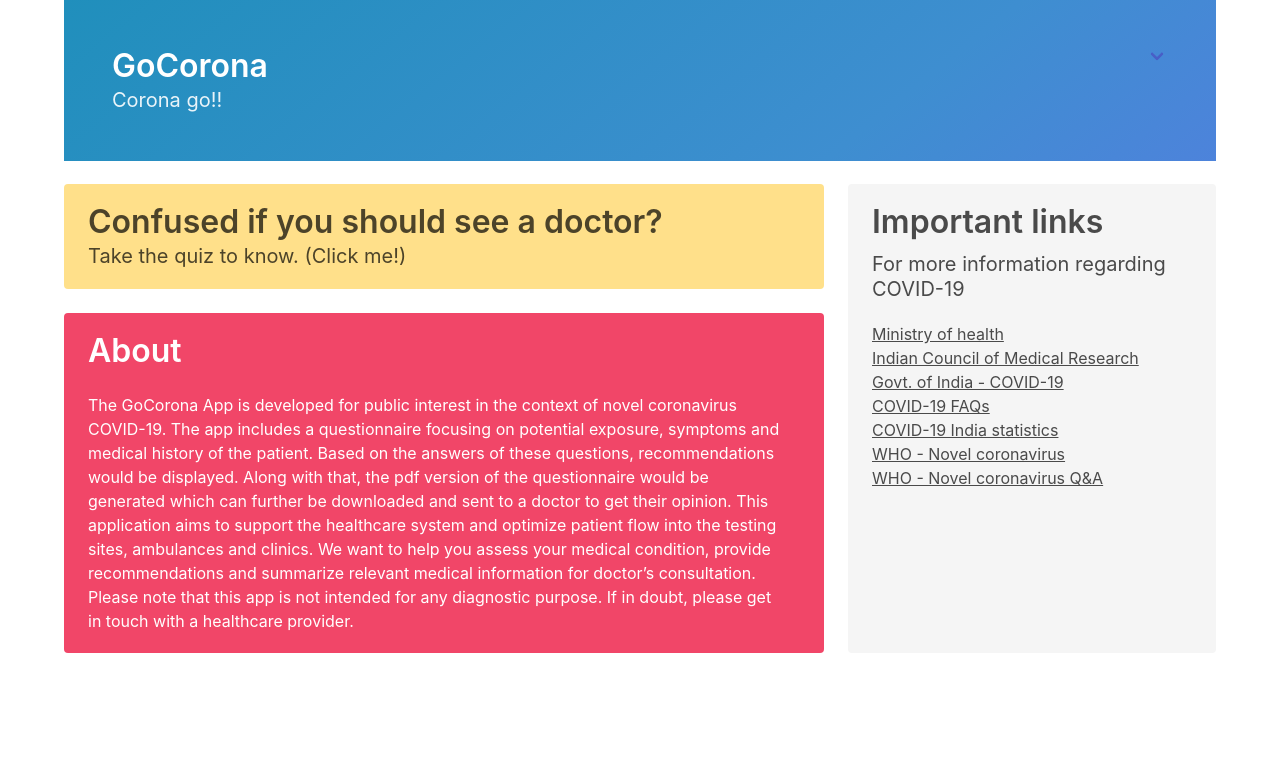
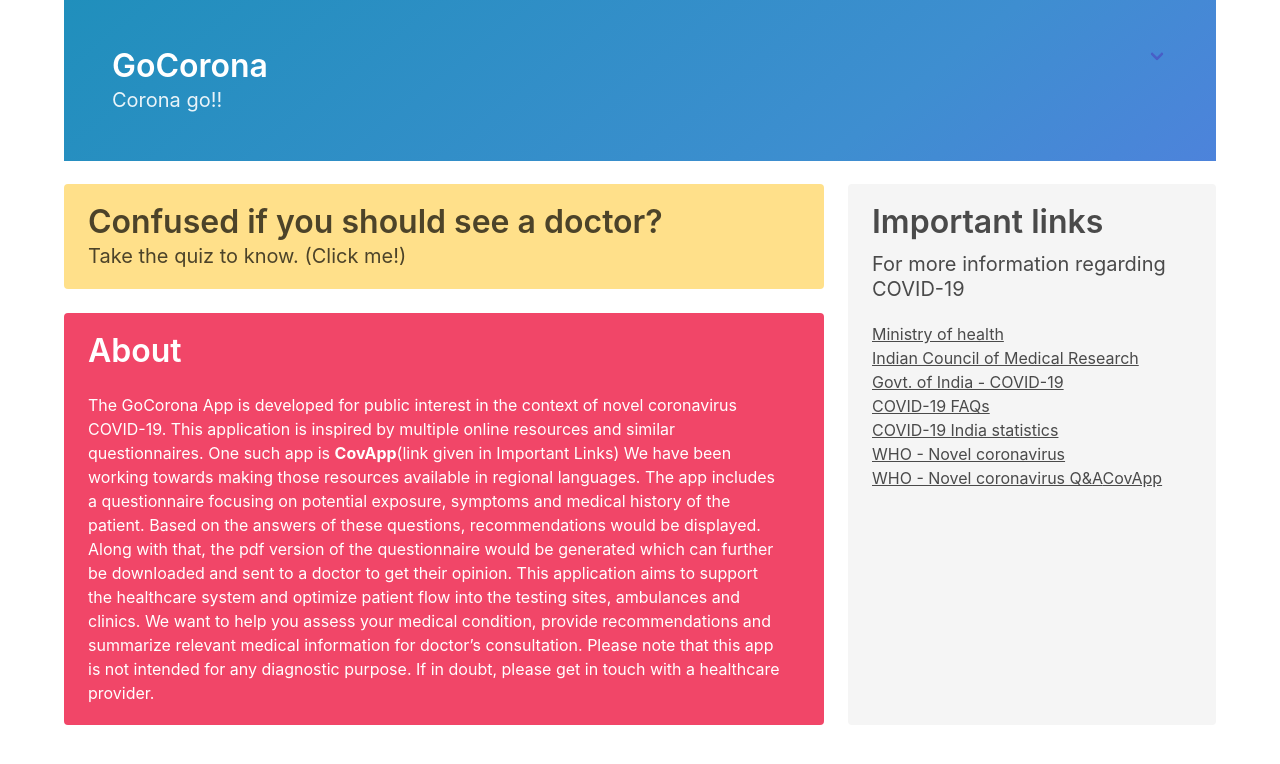
Before and after one commit to sushrut111/corona-virus-questionnaire, a React (Create React App) app: page / in a window 1280 px wide. Shown: the top 764 px of the page. Built offline with nearby package versions, Linux system fonts and the light colour scheme.

Commit message:
update references

```diff
--- a/src/app/containers/Landing.js
+++ b/src/app/containers/Landing.js
@@ -21,7 +21,8 @@
       <article class="tile is-child notification is-danger">
       <p class="title">About</p>
         <div class="content">
-        The GoCorona App is developed for public interest in the context of novel coronavirus COVID-19. The app includes a questionnaire focusing on potential exposure, symptoms and medical history of the patient. Based on the answers of these questions, recommendations would be displayed. Along with that, the pdf version of the questionnaire would be generated which can further be  downloaded and sent to a doctor to get their opinion.
+        The GoCorona App is developed for public interest in the context of novel coronavirus COVID-19.
+        This application is inspired by multiple online resources and similar questionnaires. One such app is <b>CovApp</b>(link given in Important Links) We have been working towards making those resources available in regional languages. The app includes a questionnaire focusing on potential exposure, symptoms and medical history of the patient. Based on the answers of these questions, recommendations would be displayed. Along with that, the pdf version of the questionnaire would be generated which can further be  downloaded and sent to a doctor to get their opinion.
 This application aims to support the healthcare system and optimize patient flow into the testing sites, ambulances and clinics. We want to help you assess your medical condition, provide recommendations and summarize relevant medical information for doctor’s consultation. Please note that this app is not intended for any diagnostic purpose. If in doubt, please get in touch with a healthcare provider.
 
         </div>
@@ -43,6 +44,7 @@
                 <a href="https://covidout.in/">COVID-19 India statistics</a><br/>
                 <a href="https://www.who.int/emergencies/diseases/novel-coronavirus-2019">WHO - Novel coronavirus</a><br/>
                 <a href="https://www.who.int/news-room/q-a-detail/q-a-coronaviruses">WHO - Novel coronavirus Q&A</a>
+                <a href="https://covapp.charite.de/">CovApp</a>
         </div>
       </div>
     </article>
```
